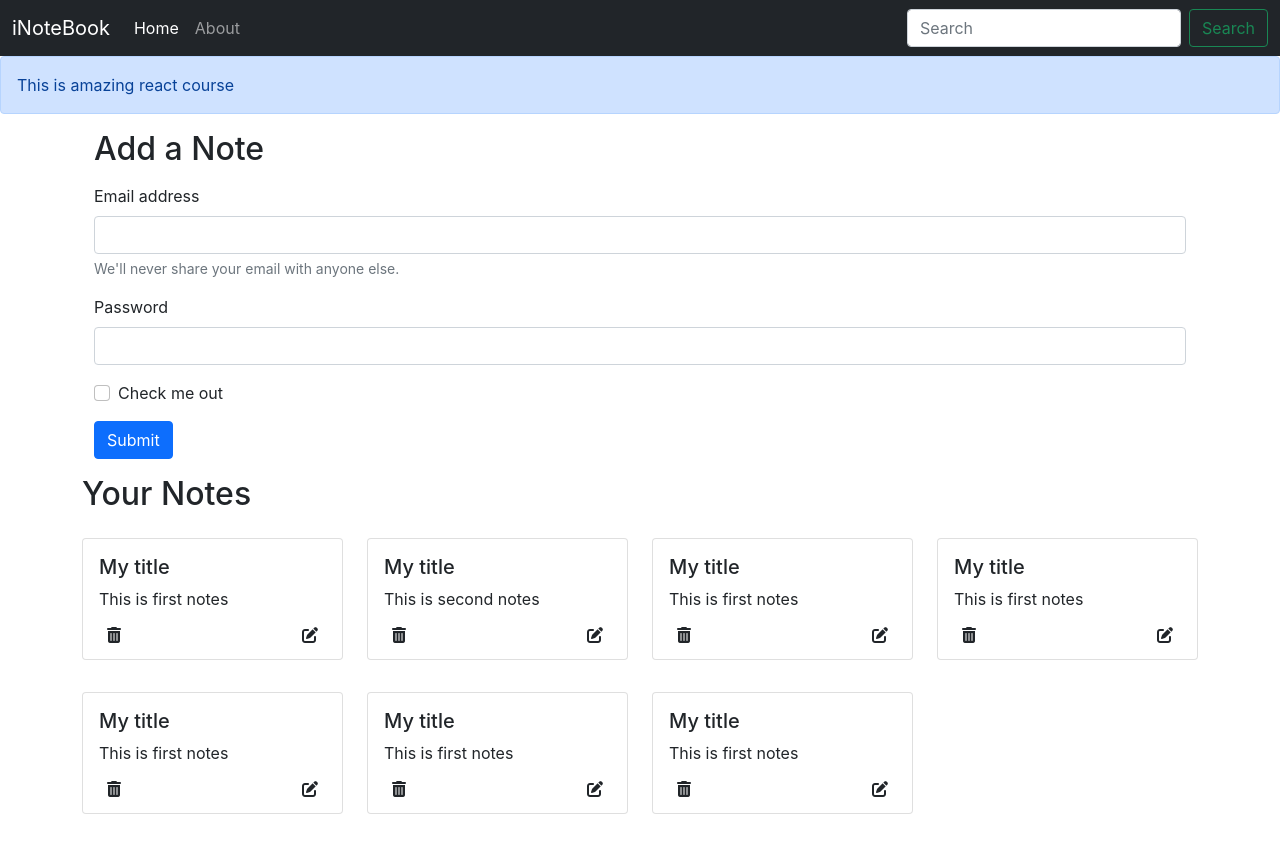
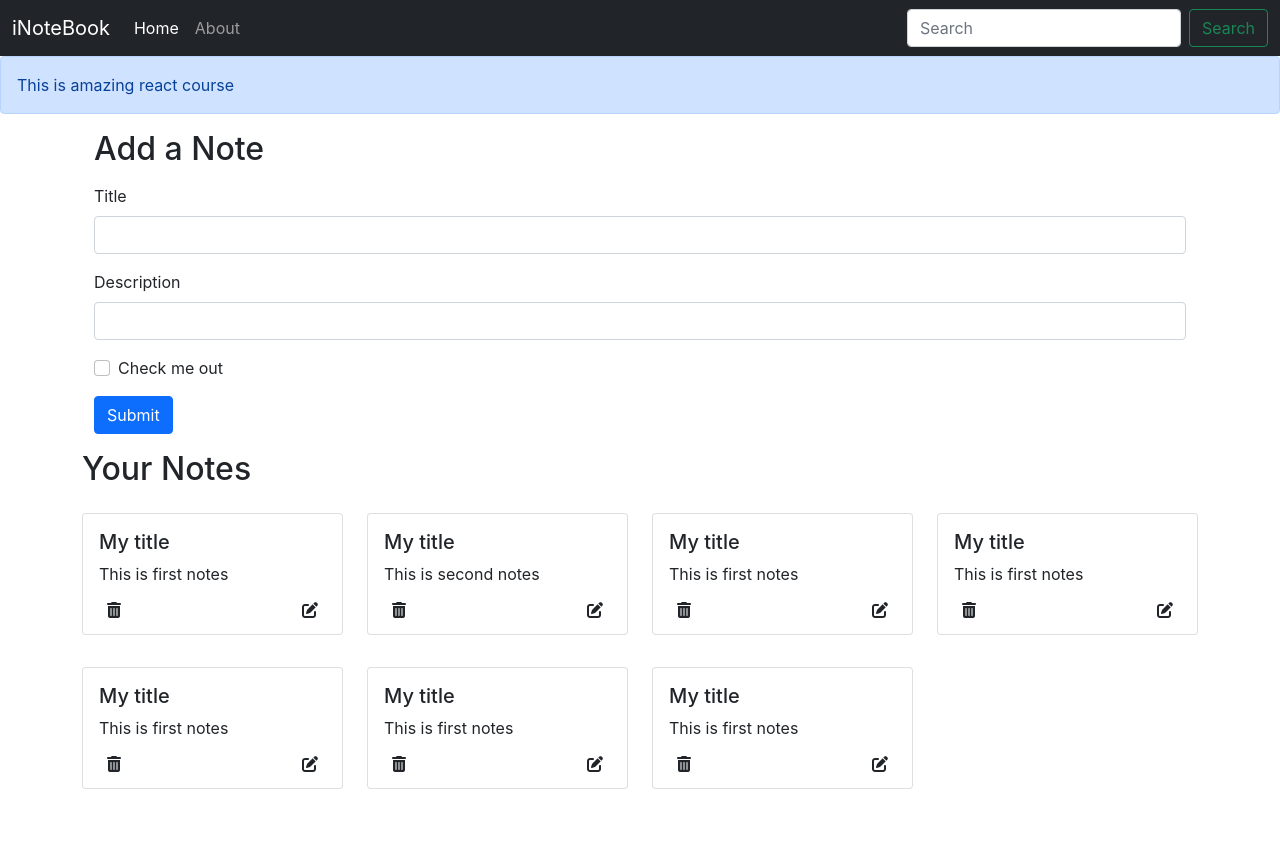
Before and after one commit to Shidhu348/NoteBook-React-Dummy-Project, a React (Create React App) app: page / in a window 1280 px wide. After the commit the page ends 821 px from the top, so only its background shows below. Built offline with nearby package versions, Linux system fonts and the light colour scheme.

Commit message:
Fet: Add Note function enabled Desc: adding note will be updated only in the client side

```diff
--- /dev/null
+++ b/src/components/AddNote.js
@@ -0,0 +1,43 @@
+import React, { useContext, useState } from 'react'
+import noteContext from '../context/notes/noteContext';
+
+const AddNote = () => {
+    const context = useContext(noteContext);
+    const { addNote } = context;
+    const [note, setNote] = useState({ title: "", description: "", tag: "default" })
+
+
+    const handleClick = (e) => {
+        e.preventDefault();
+        addNote(note.title, note.description, note.tag);
+    }
+
+
+    const onChange = (e) => {
+        setNote({ ...note, [e.target.name]: e.target.value })
+    }
+
+
+    return (
+        <div className="container my-3">
+            <h2>Add a Note</h2>
+            <form className='my-3'>
+                <div className="mb-3">
+                    <label htmlFor="title" className="form-label">Title</label>
+                    <input type="text" className="form-control" id="title" name="title" aria-describedby="emailHelp" onChange={onChange} />
+                </div>
+                <div className="mb-3">
+                    <label htmlFor="description" className="form-label">Description</label>
+                    <input type="text" className="form-control" id="description" name="description" onChange={onChange} />
+                </div>
+                <div className="mb-3 form-check">
+                    <input type="checkbox" className="form-check-input" id="exampleCheck1" />
+                    <label className="form-check-label" htmlFor="exampleCheck1">Check me out</label>
+                </div>
+                <button type="submit" className="btn btn-primary" onClick={handleClick} >Submit</button>
+            </form>
+        </div>
+    )
+}
+
+export default AddNote
--- a/src/components/Home.js
+++ b/src/components/Home.js
@@ -5,26 +5,6 @@
 
     return (
         <div>
-            <div className="container my-3">
-                <h2>Add a Note</h2>
-                <form className='my-3'>
-                    <div className="mb-3">
-                        <label htmlFor="exampleInputEmail1" className="form-label">Email address</label>
-                        <input type="email" className="form-control" id="exampleInputEmail1" aria-describedby="emailHelp" />
-                        <div id="emailHelp" className="form-text">We'll never share your email with anyone else.</div>
-                    </div>
-                    <div className="mb-3">
-                        <label htmlFor="exampleInputPassword1" className="form-label">Password</label>
-                        <input type="password" className="form-control" id="exampleInputPassword1" />
-                    </div>
-                    <div className="mb-3 form-check">
-                        <input type="checkbox" className="form-check-input" id="exampleCheck1" />
-                        <label className="form-check-label" htmlFor="exampleCheck1">Check me out</label>
-                    </div>
-                    <button type="submit" className="btn btn-primary">Submit</button>
-                </form>
-            </div>
-
             <Notes />
         </div>
     )
--- a/src/components/Notes.js
+++ b/src/components/Notes.js
@@ -1,18 +1,22 @@
 import React, { useContext } from 'react'
 import noteContext from '../context/notes/noteContext';
+import AddNote from './AddNote';
 import Noteitem from './Noteitem';
 
 
 const Notes = () => {
     const context = useContext(noteContext);
-    const { notes, setNotes } = context;
+    const { notes, addNote } = context;
     return (
+        <>
+            <AddNote />
             <div className="row my-3">
                 <h2>Your Notes</h2>
                 {notes.map((note) => {
                     return <Noteitem key={note._id} note={note} />;
                 })}
             </div>
+        </>
     )
 }
 
--- a/src/context/notes/NoteState.js
+++ b/src/context/notes/NoteState.js
@@ -69,8 +69,40 @@
     ]
     const [notes, setNotes] = useState(notesInitial)
 
+
+    // Add a Note
+    const addNote = (title, description, tag) => {
+
+        // Todo API call
+        console.log("Adding a new note")
+        const note = {
+            "_id": "6246ace517c7bd957f02b7d4",
+            "user": "6246888bfe1bb1422abe858e",
+            "title": title,
+            "description": description,
+            "tag": tag,
+            "date": "2022-04-01T07:42:29.215Z",
+            "__v": 0
+        }
+        setNotes(notes.concat(note))
+    }
+
+
+    // Delete a Note
+    const deleteNote = () => {
+
+    }
+
+
+    // Edit a note
+    const editNote = () => {
+
+    }
+
+
+
     return (
-        <NoteContext.Provider value={{ notes, setNotes }}>
+        <NoteContext.Provider value={{ notes, addNote, deleteNote, editNote }}>
             {props.children}
         </NoteContext.Provider>
     )
```
Lines whose indentation alone changed are shown as unchanged.
